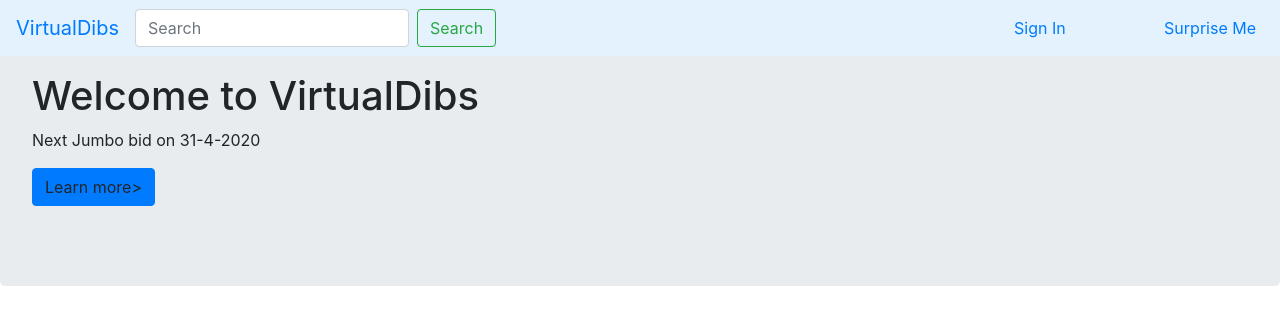
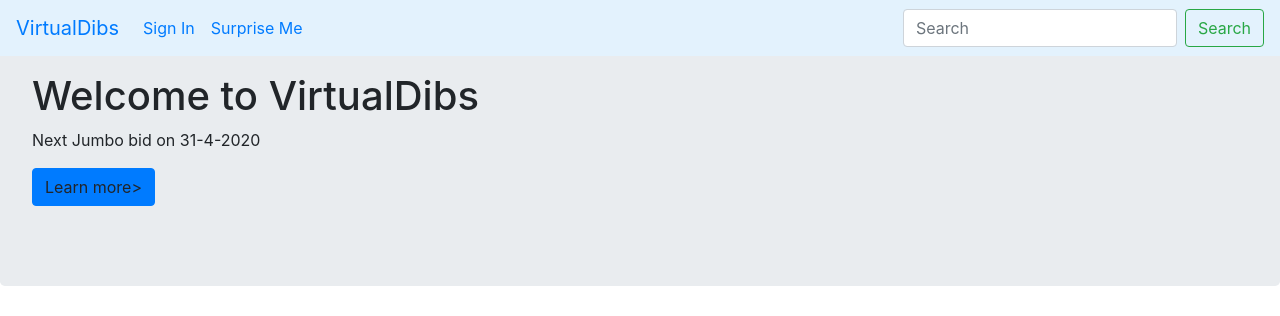
Before and after one commit to Abdul-Marzouq/virtualDibs, a Django app: page / in a window 1280 px wide. Shown: the top 316 px of the page. Run offline with Django 3.2, Linux system fonts and the light colour scheme; some libraries are stand-ins or nearby versions.

Commit message:
Revert "Update home.html"
This reverts commit 5da5f63cbfdc881c26b4fd08a741a1fde6524ab2.

```diff
--- a/templates/virtdibs/home.html
+++ b/templates/virtdibs/home.html
@@ -22,17 +22,6 @@
         background:#ffffff
       }
 
-      .dropdown-menu {  display: none;
-        width:100px ;
-                        }
-      .dropdown-menu a {  display: block;
-
-      }
-
-      .dropbutt{position:relative;
-                width:150px;}
-      .dropbutt:hover .dropdown-menu {display: block;}
-
     </style>
     <link rel="stylesheet" href="https://stackpath.bootstrapcdn.com/bootstrap/4.4.1/css/bootstrap.min.css"
     integrity="sha384-Vkoo8x4CGsO3+Hhxv8T/Q5PaXtkKtu6ug5TOeNV6gBiFeWPGFN9MuhOf23Q9Ifjh" crossorigin="anonymous">
@@ -53,24 +42,9 @@
   </button>
 
   <div class="collapse navbar-collapse" id="navbarSupportedContent">
-    <form class="form-inline my-2 my-lg-0">
-      <input class="form-control mr-sm-2" type="search" placeholder="Search" aria-label="Search">
-      <button class="btn btn-outline-success my-2 my-sm-0" type="submit">Search</button>
-    </form>
-     <ul class="navbar-nav ml-auto navbar-right">
+     <ul class="navbar-nav mr-auto">
          <li class="nav-item">
-
-           <div class="dropbutt">
-             <a class="nav-link" id = "dropdownbutt"href="signup.html">Sign In</a>
-
-           <div class="dropdown-menu" aria-labelledby ="dropdownbutt">
-             <a class="dropdown-item" href="#">Action</a>
-
-           </div>
-          </div>
-
-
-         </li>
+           <a class="nav-link" href="signup.html">Sign In</a></li>
 
        <li class="nav-item">
          <a class="nav-link" href="https://www.psoda.com/global/wp-content/uploads/2017/03/Weird-projects.png">Surprise Me</a>
@@ -79,7 +53,10 @@
 
 
      </ul>
-
+     <form class="form-inline my-2 my-lg-0">
+       <input class="form-control mr-sm-2" type="search" placeholder="Search" aria-label="Search">
+       <button class="btn btn-outline-success my-2 my-sm-0" type="submit">Search</button>
+     </form>
    </div>
 
 
```
